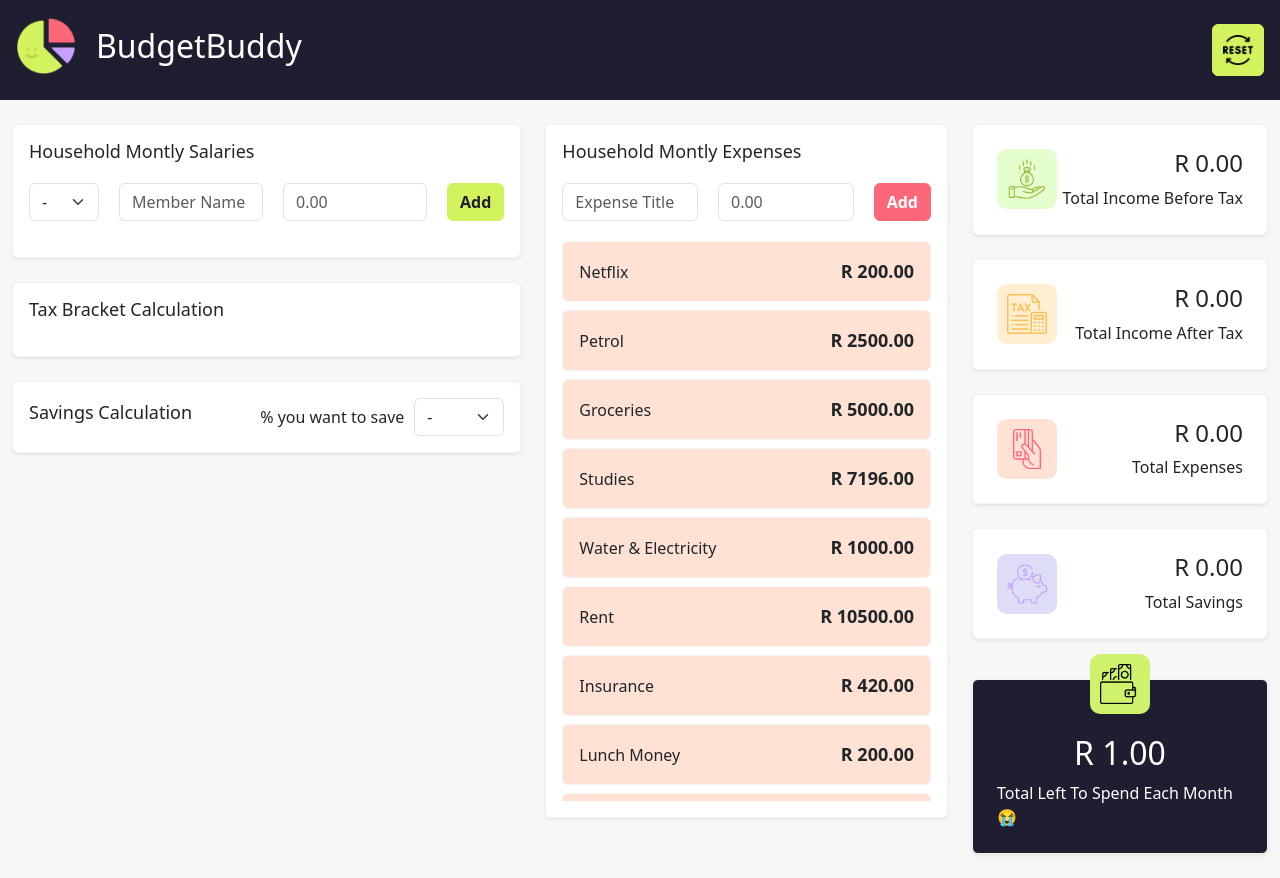
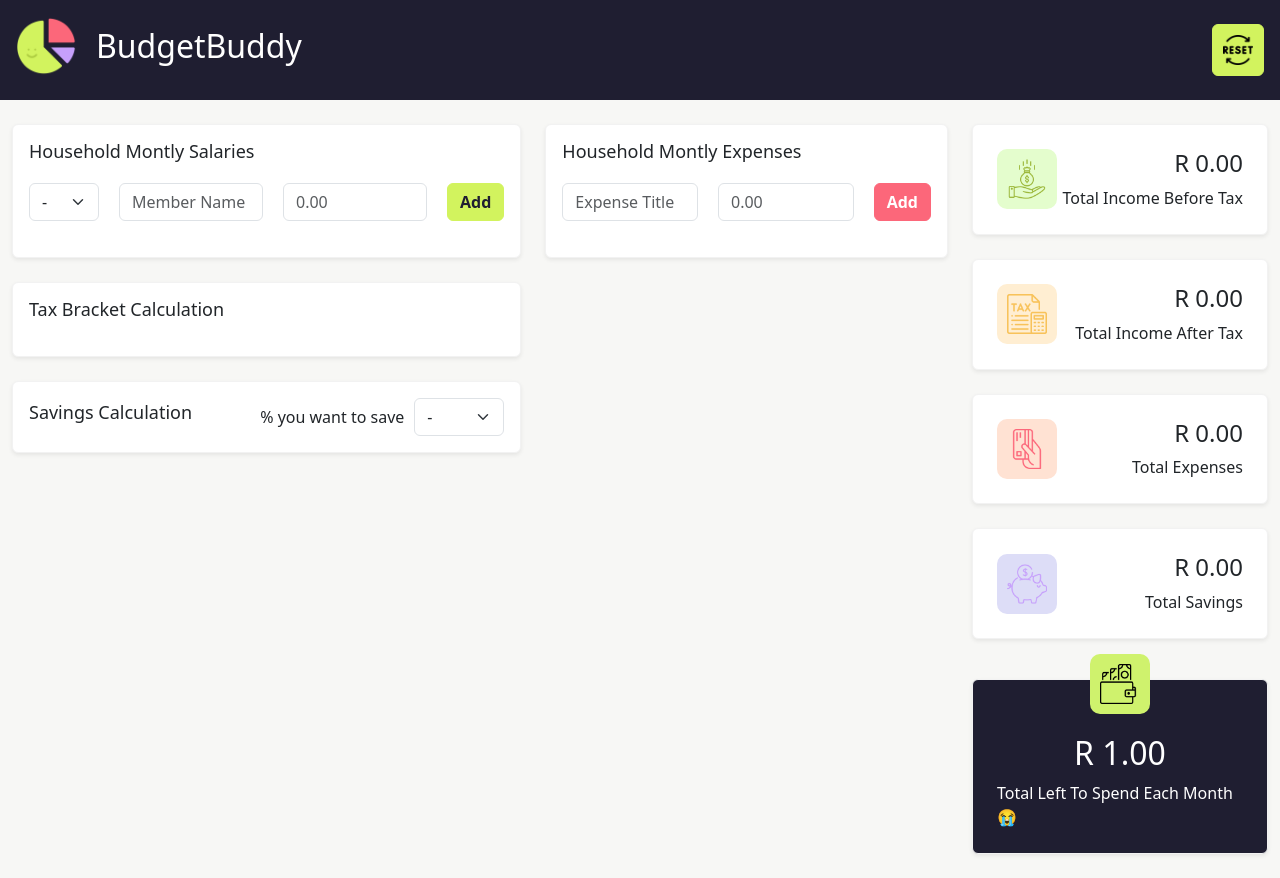
Before and after one commit to CWKrahtz/budgetbuddy_v2, a React (Vite) app: page / in a window 1280 px wide. Built offline with nearby package versions, Linux system fonts and the light colour scheme.

Commit message:
Add of a new expense & calculate of n new expense
Added functionality for adding of a new expense and calculating the new total expense

```diff
--- a/src/App.jsx
+++ b/src/App.jsx
@@ -18,6 +18,8 @@ function App() {
 
   const [incomes, setIncomes] = useState([])
 
+  const [expenses, setExpenses] = useState([])
+
   const handleAddingNewIncome = (newIncome) => {
     // console.log('Begin of handle')
     var newIncomeList = calculateTax(newIncome)
@@ -26,6 +28,9 @@ function App() {
     // console.log('End of handle')
   }
 
+  const handleAddingNewExppence = (newExpense) => {
+    setExpenses([...expenses, newExpense])
+  }
 
 
   return (
@@ -53,14 +58,14 @@ function App() {
         </Col>
         <Col xs={12} md={4} >
           <div className='card shadow-sm p-3 mb-4 bg-white rounded'>
-            <Expenses />
+            <Expenses expenses={expenses} handleAddingNewE={handleAddingNewExppence}/>
           </div>
         </Col>
 
         <Col xs={12} md={3}>
           {dummyCards.map((total, index) => (
             <div key={index} className='card shadow-sm p-3 mb-4 rounded'>
-              <TotalCard total={total} incomes={incomes}/>
+              <TotalCard total={total} incomes={incomes} expenses={expenses}/>
             </div>
           ))}
           <div className='card shadow-sm p-3 mb-4 rounded last-total-card'>
--- a/src/components/Expenses.jsx
+++ b/src/components/Expenses.jsx
@@ -1,9 +1,18 @@
-import React from 'react'
+import React, { useState } from 'react'
 import { Form, Button } from 'react-bootstrap'
 import ExpenseRow from './items/ExpenseRow'
 import { dummyExpenses } from '../utils'
 
-function Expenses(props) {
+function Expenses( {expenses, handleAddingNewE} ) {
+
+  const [title, setTitle] = useState("")
+  const [amount, setAmount] = useState("")
+
+  const handleClick = () => {
+    handleAddingNewE({ title: title, amount: parseInt(amount) })
+    setTitle("")
+    setAmount("")
+  };
 
   return (
     <div >
@@ -17,6 +26,7 @@ function Expenses(props) {
               name="title"
               placeholder='Expense Title'
               autoComplete="off"
+              onChange={(e) => setTitle(e.target.value)}
           />
           <Form.Control
               type="number"
@@ -25,14 +35,15 @@ function Expenses(props) {
               step="0.01"
               placeholder='0.00'
               autoComplete="off"
+              onChange={(e) => setAmount(e.target.value)}
           />
-          <Button className='add-expenses'>Add</Button>
+          <Button onClick={handleClick} className='add-expenses'>Add</Button>
       </div>
 
       {/* List */}
       <div className='expense-outer hide-scroll'>
-        {dummyExpenses.map((item, index) => (
-            <ExpenseRow key={index} expense={item} />
+        {expenses.map((item, index) => (
+            <ExpenseRow handleAddingNewE={handleAddingNewE} key={index} expenses={item} />
         ))}
       </div>
 
--- a/src/components/Income.jsx
+++ b/src/components/Income.jsx
@@ -19,7 +19,7 @@ function Income({incomes, handleAddNew}) {
         // handle adding new income
         handleAddNew({ icon: icon, name: name, salary: parseInt(salary), bracket: 0, taxAmount: 0, saves: 0 })
         // Reset input fields after adding
-        setIcon("");
+        setIcon("-");
         setName("");
         setSalary("");
     };
--- a/src/components/items/ExpenseRow.jsx
+++ b/src/components/items/ExpenseRow.jsx
@@ -2,12 +2,12 @@ import React from 'react'
 
 function ExpenseRow(props) {
 
-  const {expense} = props;
+  const {expenses} = props;
 
   return (
     <div className='card card-row p-3 mb-2 row-expense'>
-        <p>{expense.title}</p>
-        <p className='amount'>R {expense.amount.toFixed(2)}</p>
+        <p>{expenses.title}</p>
+        <p className='amount'>R {expenses.amount.toFixed(2)}</p>
     </div>
   )
 }
--- a/src/components/items/SavingsBlock.jsx
+++ b/src/components/items/SavingsBlock.jsx
@@ -2,7 +2,7 @@ import React from 'react'
 
 function SavingsBlock(props) {
     const {savings} = props
-    console.log(savings)
+    // console.log(savings)
   return (
     <div  className='card card-col p-2 row-savings'>
         <div className='card-row'>
--- a/src/components/items/TotalCard.jsx
+++ b/src/components/items/TotalCard.jsx
@@ -1,18 +1,22 @@
 import React from 'react'
 import { calculateIncome, calculateIncomeAfterTax, calculateSave } from '../../functions/income'
+import { calculateExpeses } from '../../functions/expenses'
 
-function TotalCard({total, incomes}) {
+function TotalCard({total, incomes, expenses}) {
   // const {total} = props;
   // console.log(incomes)
-  // console.log(total)
+  console.log(expenses)
 
   if (total.label == "Total Income Before Tax") {
     total.total = calculateIncome(incomes)
   } else if (total.label == "Total Income After Tax") {
     total.total = calculateIncomeAfterTax(incomes)
   } else if (total.label == "Total Expenses") {
-    total.total = 0
+    total.total = calculateExpeses(expenses)
+    console.log(expenses)
+    // total.total = 0
   } else if (total.label == "Total Savings") {
+    // console.log(incomes)
     total.total = calculateSave(incomes)
   }
 
--- a/src/functions/expenses.js
+++ b/src/functions/expenses.js
@@ -2,4 +2,13 @@ function addExpens(list, newList){
     return [...list, newList];
 }
 
-module.exports = { addExpens }
+function calculateExpeses(list){
+    var total = 0
+    for (let i = 0; i < list.length; i++) {
+        total += list[i].amount;
+    }
+
+    return total;
+}
+
+export { addExpens, calculateExpeses }
--- a/src/functions/income.js
+++ b/src/functions/income.js
@@ -42,7 +42,7 @@ function calculateTax(list) {
 
 //Add income to array
 function addIncome(list, newItem) {
-    console.log(list)
+    // console.log(list)
     return [...list, newItem]; //adding new item to list and terurning the new list
 }
 
```
